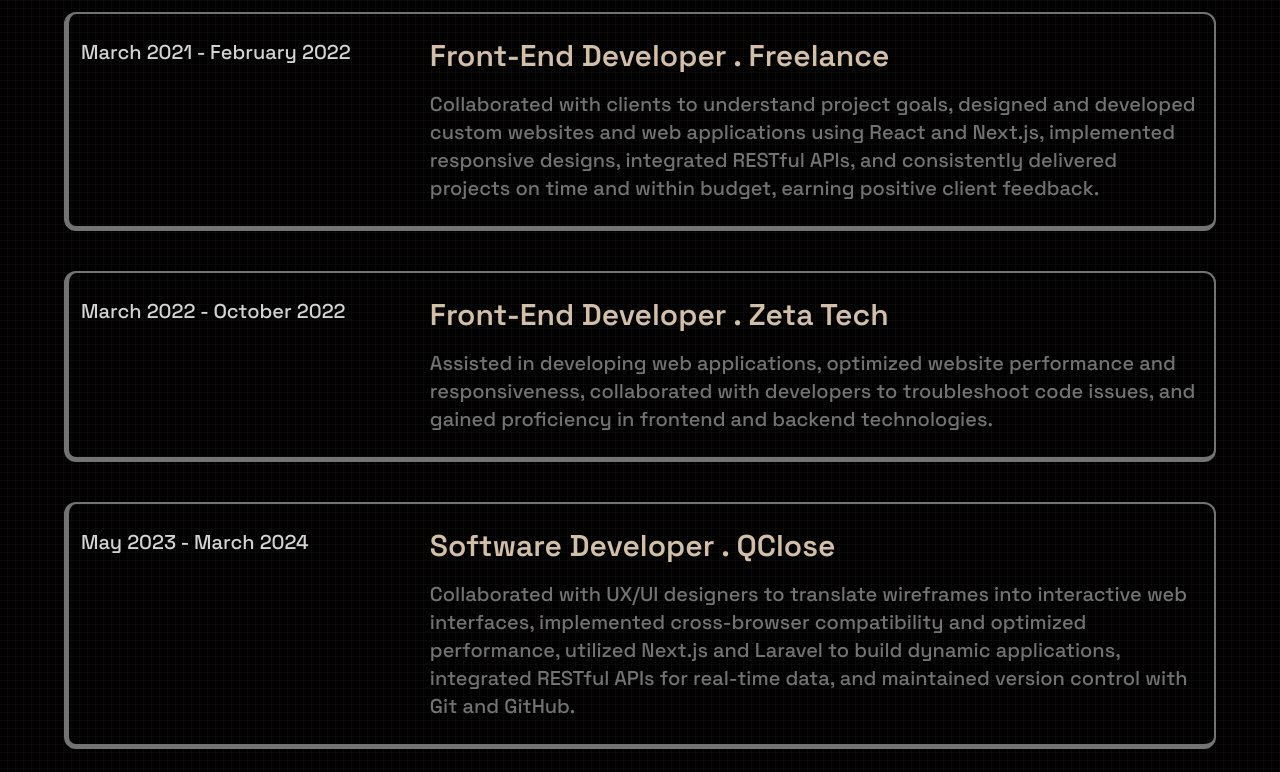
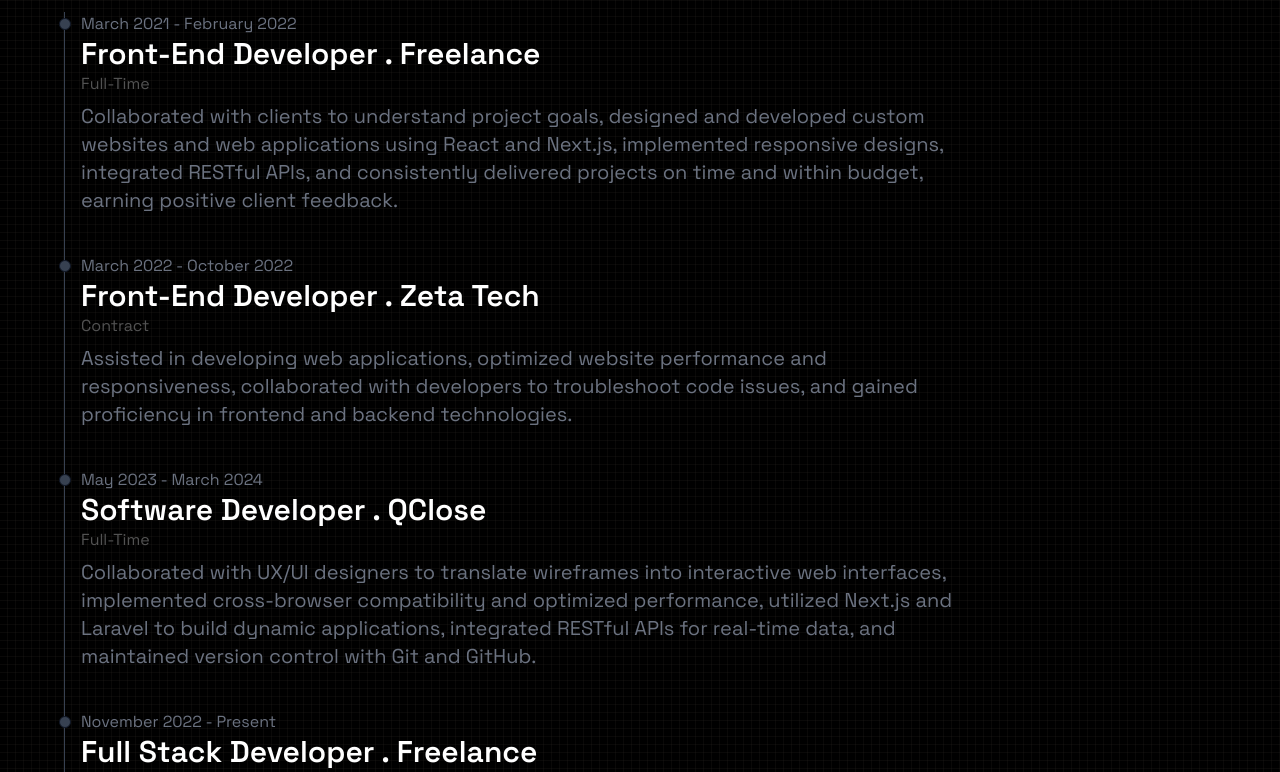
Before and after one commit to kryptcode/koyejo, a Next.js app: page / in a window 1280 px wide. Shown: the part 2728-3500 px from the top of the page. Built offline with nearby package versions, Linux system fonts and the light colour scheme.

Commit message:
"maxwine"

```diff
--- a/package.json
+++ b/package.json
@@ -22,6 +22,7 @@
     "react": "^18",
     "react-dom": "^18",
     "react-icon-cloud": "^4.1.4",
+    "react-parallax-tilt": "^1.7.229",
     "tailwind-merge": "^2.3.0",
     "tailwind-scrollbar": "^3.1.0",
     "tailwindcss-animate": "^1.0.7",
--- a/src/app/layout.tsx
+++ b/src/app/layout.tsx
@@ -18,7 +18,7 @@
   return (
     <html suppressHydrationWarning>
       <head />
-      <body>
+      <body className="max-w-[1440px]">
         <link
           rel="apple-touch-icon"
           sizes="180x180"
--- a/src/app/page.tsx
+++ b/src/app/page.tsx
@@ -1,6 +1,6 @@
 "use client";
 import "animate.css";
-import { useActiveStore } from "@/store/activeStore";
+import { useActiveStore, useArchiveStore } from "@/store/activeStore";
 import { TextGenerateEffect } from "@/components/text-generate";
 import Hero from "@/components/v2/hero";
 import TechStack from "@/components/v2/tech-stack";
@@ -19,11 +19,15 @@
     state.updateActiveComponent,
   ]);
 
+  const [folder, setFolder] = useArchiveStore(state => [state.value, state.setValue])
+
+
   return (
     <>
-      <main className="relative bg-black bg-grid-small-[#d1bfa7]/30 min-h-[200vh] max-w-[1440px] w-full">
+      <main className="relative bg-black bg-grid-small-[#d1bfa7]/30 min-h-[200vh] w-full">
         <Navbar />
         <Hero />
+
 
         <div className="w-[90%] mx-auto text-4xl lg:text-5xl font-medium text-gray-500 font-grotesk py-24 ">
           {/* <TextGenerateEffect words={words} /> */}
@@ -31,9 +35,9 @@
         </div>
 
         <Experience />
-        <SelProjects />
-        {/* <SimpleProjects /> */}
-        <TechStack />
+        {/* <SelProjects /> */}
+        <SimpleProjects />
+        {/* <TechStack /> */}
         <Footer />
       </main>
     </>
--- a/src/components/v2/experience.tsx
+++ b/src/components/v2/experience.tsx
@@ -12,108 +12,78 @@
         </h3>
       </div>
 
-      <div>
-        <div
-          className={`border-neutral-500 flex flex-col md:flex-row gap-10 rounded-xl border-[2.5px]  border-l-[5px] border-b-[5px] p-3 py-6 transition-all ease-linear duration-300 group`}
-        >
-          <div className={`text-neutral-300 font-medium flex-1 text-xl `}>
-            <span>March 2021 - February 2022</span>
-          </div>
-          <div className="flex-[2.5] ">
-            <BoxReveal boxColor={"#222"} duration={1.1}>
-              <h4 className={`text-[#d1bfa7]  text-3xl font-semibold mb-4`}>
+      <div className="lg:w-[80%] ">
+        <ol className="relative border-s border-gray-700 dark:border-gray-700">
+          <li className="mb-10 ms-4">
+            <div className="absolute w-3 h-3  rounded-full mt-1.5 -start-1.5 border border-gray-900 dark:border-gray-900 bg-gray-700"></div>
+            <time className="mb-1 font-normal leading-none text-gray-500 dark:text-gray-500">
+              March 2021 - February 2022
+            </time>
+            <h3 className="text-3xl font-semibold text-white dark:text-white">
               Front-End Developer . Freelance
-              </h4>
-            </BoxReveal>
-            <BoxReveal boxColor={"#222"} duration={1.1}>
-              <div className="text-xl font-medium text-neutral-500">
+            </h3>
+            <h5 className="text-neutral-600 mb-1.5">Full-Time</h5>
+            <p className="mb-4 text-xl font-normal text-gray-500 dark:text-gray-400">
               Collaborated with clients to understand project goals, designed
-                and developed custom websites and web applications using React
-                and Next.js, implemented responsive designs, integrated RESTful
-                APIs, and consistently delivered projects on time and within
-                budget, earning positive client feedback.
-              </div>
-            </BoxReveal>
-          </div>
-        </div>
-
-        <div className="my-10"></div>
-        <div
-          className={`border-neutral-500 flex flex-col md:flex-row gap-10 rounded-xl border-[2.5px]  border-l-[5px] border-b-[5px] p-3 py-6 transition-all ease-linear duration-300 group`}
-        >
-          <div className={`text-neutral-300 font-medium flex-1 text-xl `}>
-            <span>March 2022 - October 2022</span>
-          </div>
-          <div className="flex-[2.5] ">
-            <BoxReveal boxColor={"#222"} duration={1.1}>
-              <h4 className={`text-[#d1bfa7]  text-3xl font-semibold mb-4`}>
+              and developed custom websites and web applications using React and
+              Next.js, implemented responsive designs, integrated RESTful APIs,
+              and consistently delivered projects on time and within budget,
+              earning positive client feedback.
+            </p>
+          </li>
+          <li className="mb-10 ms-4">
+            <div className="absolute w-3 h-3  rounded-full mt-1.5 -start-1.5 border border-gray-900 dark:border-gray-900 bg-gray-700"></div>
+            <time className="mb-1 font-normal leading-none text-gray-500 dark:text-gray-500">
+              March 2022 - October 2022
+            </time>
+            <h3 className="text-3xl font-semibold text-white dark:text-white">
               Front-End Developer . Zeta Tech
-              </h4>
-            </BoxReveal>
-            <BoxReveal boxColor={"#222"} duration={1.1}>
-              <div className="text-xl font-medium text-neutral-500">
+            </h3>
+            <h5 className="text-neutral-600 mb-1.5">Contract</h5>
+            <p className="mb-4 text-xl font-normal text-gray-500 dark:text-gray-400">
               Assisted in developing web applications, optimized website
               performance and responsiveness, collaborated with developers to
               troubleshoot code issues, and gained proficiency in frontend and
               backend technologies.
-              </div>
-            </BoxReveal>
-          </div>
-        </div>
-
-        <div className="my-10"></div>
-
-        <div
-          className={`border-neutral-500 flex flex-col md:flex-row gap-10 rounded-xl border-[2.5px]  border-l-[5px] border-b-[5px] p-3 py-6 transition-all ease-linear duration-300 group`}
-        >
-          <div className={`text-neutral-300 font-medium flex-1 text-xl `}>
-            <span>May 2023 - March 2024</span>
-          </div>
-          <div className="flex-[2.5] ">
-            <BoxReveal boxColor={"#222"} duration={1.1}>
-              <h4 className={`text-[#d1bfa7]  text-3xl font-semibold mb-4`}>
+            </p>
+          </li>
+          <li className="mb-10 ms-4">
+            <div className="absolute w-3 h-3  rounded-full mt-1.5 -start-1.5 border border-gray-900 dark:border-gray-900 bg-gray-700"></div>
+            <time className="mb-1 font-normal leading-none text-gray-500 dark:text-gray-500">
+              May 2023 - March 2024
+            </time>
+            <h3 className="text-3xl font-semibold text-white dark:text-white">
               Software Developer . QClose
-              </h4>
-            </BoxReveal>
-            <BoxReveal boxColor={"#222"} duration={1.1}>
-              <div className="text-xl font-medium text-neutral-500">
+            </h3>
+            <h5 className="text-neutral-600 mb-1.5">Full-Time</h5>
+            <p className="mb-4 text-xl font-normal text-gray-500 dark:text-gray-400">
               Collaborated with UX/UI designers to translate wireframes into
               interactive web interfaces, implemented cross-browser
               compatibility and optimized performance, utilized Next.js and
-                Laravel to build dynamic applications, integrated RESTful APIs
-                for real-time data, and maintained version control with Git and
+              Laravel to build dynamic applications, integrated RESTful APIs for
+              real-time data, and maintained version control with Git and
               GitHub.
-              </div>
-            </BoxReveal>
-          </div>
-        </div>
-
-        <div className="my-10"></div>
-
-        <div
-          className={`border-neutral-500 flex flex-col md:flex-row gap-10 rounded-xl border-[2.5px]  border-l-[5px] border-b-[5px] p-3 py-6 transition-all ease-linear duration-300 group`}
-        >
-          <div className={`text-neutral-300 font-medium flex-1 text-xl `}>
-            <span>November 2022 - Present</span>
-          </div>
-          <div className="flex-[2.5] ">
-            <BoxReveal boxColor={"#222"} duration={1.1}>
-              <h4 className={`text-[#d1bfa7]  text-3xl font-semibold mb-4`}>
+            </p>
+          </li>
+          <li className="mb-10 ms-4">
+            <div className="absolute w-3 h-3  rounded-full mt-1.5 -start-1.5 border border-gray-900 dark:border-gray-900 bg-gray-700"></div>
+            <time className="mb-1 font-normal leading-none text-gray-500 dark:text-gray-500">
+              November 2022 - Present
+            </time>
+            <h3 className="text-3xl font-semibold text-white dark:text-white">
               Full Stack Developer . Freelance
-              </h4>
-            </BoxReveal>
-            <BoxReveal boxColor={"#222"} duration={1.1}>
-              <div className="text-xl font-medium text-neutral-500">
+            </h3>
+            <h5 className="text-neutral-600 mb-1.5">Part-Time</h5>
+            <p className="mb-4 text-xl font-normal text-gray-500 dark:text-gray-400">
               Collaborated with clients to understand project goals, designed
               and developed custom websites and web applications using React,
-                Framer, and WordPress, implemented responsive designs,
-                integrated RESTful APIs with Express.js, and consistently
-                delivered projects on time and within budget, earning positive
-                client feedback.
-              </div>
-            </BoxReveal>
-          </div>
-        </div>
+              Framer, and WordPress, implemented responsive designs, integrated
+              RESTful APIs with Express.js and Flask, and consistently delivered
+              projects on time and within budget, earning positive client
+              feedback.
+            </p>
+          </li>
+        </ol>
       </div>
     </div>
   );
--- a/src/components/v2/simple-proj.tsx
+++ b/src/components/v2/simple-proj.tsx
@@ -1,18 +1,12 @@
 import React from "react";
 import Image from "next/image";
-import { Button } from "@/components/ui/button";
-import {
-  HoverCard,
-  HoverCardContent,
-  HoverCardTrigger,
-} from "@/components/ui/hover-card";
-import { Github, LucideLink } from "lucide-react";
 import Link from "next/link";
+import { useArchiveStore } from "@/store/activeStore";
 
 const content = [
   {
+    id: 31,
     title: "QClose Inventory",
-    techs: ["Next.js", "TailwindCSS", "Chart.js", "Zustand"],
     description:
       "A feature-rich inventory website which combines cutting-edge inventory management, seamless point of sale integration, and convenient in-app chat functionality.",
     live: "https://qcloseinventory.com",
@@ -22,55 +16,19 @@
       "https://www.svgrepo.com/show/374118/tailwind.svg",
       "https://www.svgrepo.com/show/353729/fastify-icon.svg",
     ],
-    content: (
-      <div className="">
-        <Image
-          fill={true}
-          className="h-full object-contain w-full"
-          src="https://i.ibb.co/PGH3kt2/Screenshot-2023-12-13-at-21-08-57-QClose-Inventory.png"
-          alt=""
-        />
-      </div>
-    ),
   },
   {
+    id: 32,
     title: "LinkStack",
-    techs: ["Next.js"],
     description: "Stack your links in one place.",
     live: "https://linkstack-ten-sigma.vercel.app",
     // github: "https://github.com/kryptcode/linkstack",
     img: "https://i.ibb.co/hBJC2dN/Screenshot-2024-06-21-at-10-39-47-Link-Stack.png",
-    tools: [
-      "https://www.svgrepo.com/show/493719/react-javascript-js-framework-facebook.svg",
-      "https://www.svgrepo.com/show/374118/tailwind.svg",
-      "https://www.svgrepo.com/show/353729/fastify-icon.svg",
-    ],
-    content: (
-      <div className="">
-        <Image
-          fill={true}
-          className="h-full object-contain w-full"
-          src="https://i.ibb.co/hBJC2dN/Screenshot-2024-06-21-at-10-39-47-Link-Stack.png"
-          alt=""
-        />
-      </div>
-    ),
+    tools: ["Next.js", "TailwindCSS", "Express", "MongoDB", "Zustand"],
+    techs: ["Next.js", "TailwindCSS", "Express", "MongoDB", "Zustand"],
   },
   {
-    title: "MediVault EMR",
-    techs: ["Next.js"],
-    description:
-      " EMR for storing and managing patient data, ensuring robust, interoperable, and secure handling of healthcare information. ",
-    img: "",
-    github: "",
-    live: "https://github.com/kryptcode",
-    content: (
-      <div className="h-full w-full bg-[linear-gradient(to_bottom_right,var(--cyan-500),var(--emerald-500))] font-grotesk flex items-center justify-center text-white">
-        MediVaultEMR(In Production)
-      </div>
-    ),
-  },
-  {
+    id: 33,
     title: "QClose Safety",
     techs: ["Next.js"],
     description:
@@ -78,40 +36,23 @@
     img: "https://i.ibb.co/BnwNvyN/Screenshot-2024-01-22-at-15-30-42-Dashboard-QClose-Safety.png",
     github: "",
     live: "https://qclosesafety.com/",
-    content: (
-      <div className="">
-        <Image
-          fill={true}
-          className="h-full object-contain w-full"
-          src="https://i.ibb.co/m8tVb5y/Screenshot-2023-12-13-at-21-52-58-Pan-Buddies-Home.png"
-          alt=""
-        />
-      </div>
-    ),
   },
   {
-    title: "Kemi Portfolio",
-    techs: ["Next.js"],
-    description: "Portfolio of a product manager and content writer.",
-    img: "https://i.ibb.co/LhjjcJX/Screenshot-2023-12-29-at-09-22-11-Adekemi.png",
+    id: 34,
+    title: "MediVault EMR",
+    description:
+      " EMR for storing and managing patient data, ensuring robust, interoperable, and secure handling of healthcare information. ",
+    img: "",
     github: "",
-    live: "https://kemi-zeta.vercel.app",
-    content: (
-      <div className="">
-        <Image
-          fill={true}
-          className="h-full object-contain w-full"
-          src="https://i.ibb.co/LhjjcJX/Screenshot-2023-12-29-at-09-22-11-Adekemi.png"
-          alt=""
-        />
-      </div>
-    ),
+    live: "",
   },
 ];
 
 export const SimpleProjects = () => {
+  const [folder, setFolder] = useArchiveStore(state => [state.value, state.setValue])
+
   return (
-    <div className="w-[90%] mx-auto font-grotesk group min-h-screen pb-24 pt-10 ">
+    <div className="w-[90%] mx-auto font-grotesk min-h-screen pb-24 pt-10 ">
       <div className="flex items-center space-x-3  mb-5 ">
         <h3
           className={`text-[#d1bfa7] text-6xl lg:text-9xl font-bold flex-shrink-0`}
@@ -126,58 +67,35 @@
       <div className="">
         {content.map((item, index) => (
           <div className="mb-10 ">
-            <HoverCard>
-              <HoverCardTrigger asChild>
             <div>
               <Link
-                    href={item.live}
-                    target="_blank"
-                    className="mb-2 cursor-pointer"
+                onClick={() => setFolder(item.id)}
+                href={'/archives'}
+                className="mb-3 block cursor-pointer group"
               >
-                    <span className="text-3xl lg:text-6xl font-medium text-gray-500">{`0${
+                <span className="text-3xl lg:text-6xl mr-4 font-medium text-gray-500">{`0${
                   index + 1
                 }.`}</span>
-                    <span className="text-3xl lg:text-6xl font-bold text-[#d1bfa7]">
+                <span className="text-3xl lg:text-6xl transition-all ease-in-out duration-500 animate-in font-bold group-hover:text-[#d1bfa7]">
                   {item.title}
                 </span>
               </Link>
-                  <div className="text-gray-400 text-xl lg:text-3xl">
+              <div className="text-gray-400 text-xl lg:w-[80%] lg:text-4xl">
                 {item.description}
               </div>
             </div>
-              </HoverCardTrigger>
-              <HoverCardContent className="w-[27rem] bg-black border-white/20 text-white">
-                <div>
-                  <h6 className="mb-3 font-medium   ">{item.title}</h6>
-                  <img src={item.img} alt="" />
-                  <div className="py-2">
-                    <div className="flex space-x-3 mb-5 text-xs font-semibold">
-                    </div>
-                    <div className="flex space-x-4 items-center">
-                      {item.github && (
-                        <Link
-                          href={"/"}
-                          className=" px-5 transition-all ease-linear duration-500 hover:bg-[#d1bfa7] border border-[#d1bfa7]  p-1.5   border-l-[3px] border-b-[3px] rounded-md flex items-center justify-center w-16 hover:text-black text-[#d1bfa7]"
-                        >
-                          <Github />
-                        </Link>
-                      )}
-
-                      {item.live && (
-                        <Link
-                          href={"/"}
-                          className=" px-5 transition-all ease-linear duration-500 hover:bg-[#d1bfa7] border border-[#d1bfa7]  p-1.5   border-l-[3px] border-b-[3px] rounded-md flex items-center justify-center w-16 hover:text-black text-[#d1bfa7]"
-                        >
-                          <LucideLink />
-                        </Link>
-                      )}
-                    </div>
-                  </div>
-                </div>
-              </HoverCardContent>
-            </HoverCard>
           </div>
         ))}
+      </div>
+
+      <div className="pt-10 ">
+        <Link
+          onClick={() => setFolder('/')}
+          href="/archives"
+          className="border border-[#d1bfa7] font-medium p-1.5 px-5  border-l-[3.7px] border-b-[3.7px] rounded-md py-1.5   text-[#d1bfa7] transition-all ease-linear duration-500 inline-block hover:text-black hover:bg-[#d1bfa7]"
+        >
+          View More
+        </Link>
       </div>
     </div>
   );
--- a/src/store/activeStore.tsx
+++ b/src/store/activeStore.tsx
@@ -12,3 +12,13 @@
   activeComponent: "home",
   updateActiveComponent: (activeComponent) => set(() => ({ activeComponent: activeComponent })),
 }));
+
+interface StoreState {
+  value: string | number;
+  setValue: (newValue: string | number) => void;
+}
+
+export const useArchiveStore = create<StoreState>((set) => ({
+  value: '/',
+  setValue: (newValue) => set({ value: newValue }),
+}));
```
Also changed, not shown: src/app/archives/page.jsx (+48 -10 lines), 1 other file (tests, documents, lock files or other folders). Lines whose indentation alone changed are shown as unchanged.
